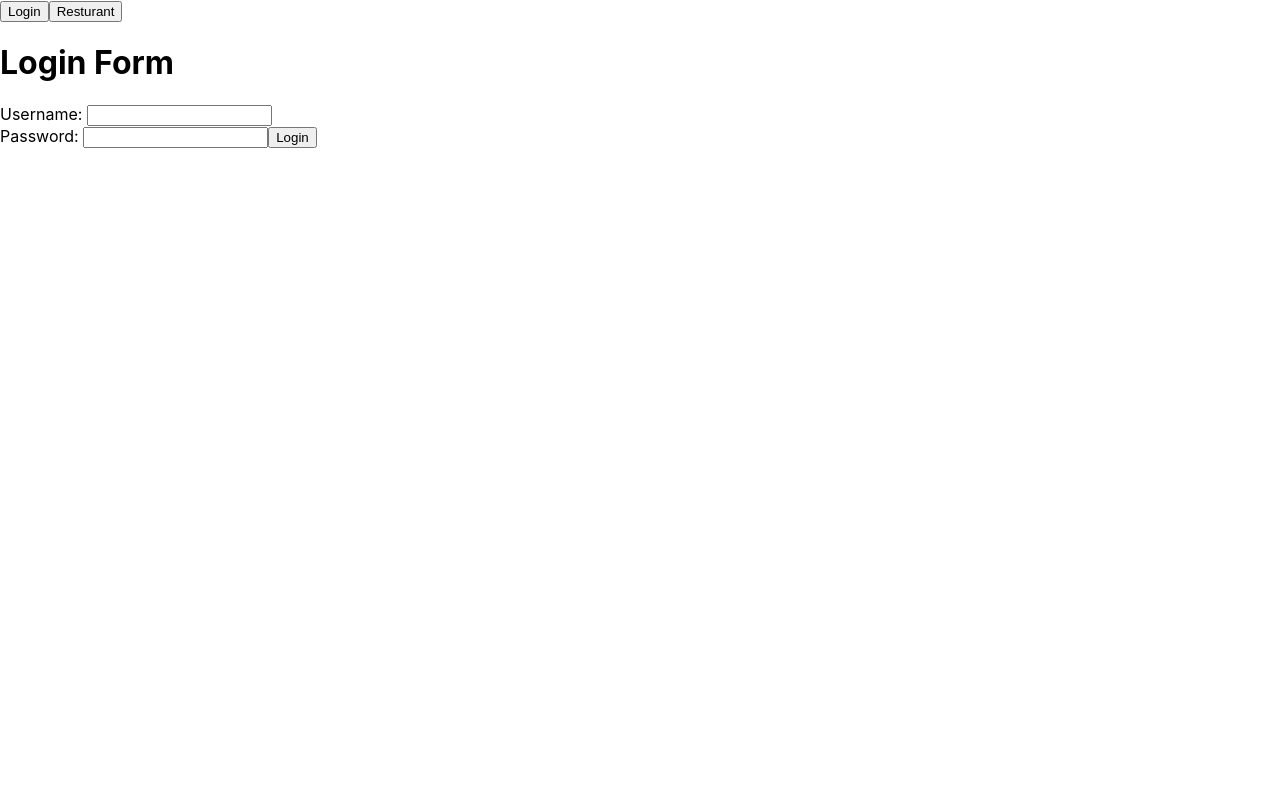
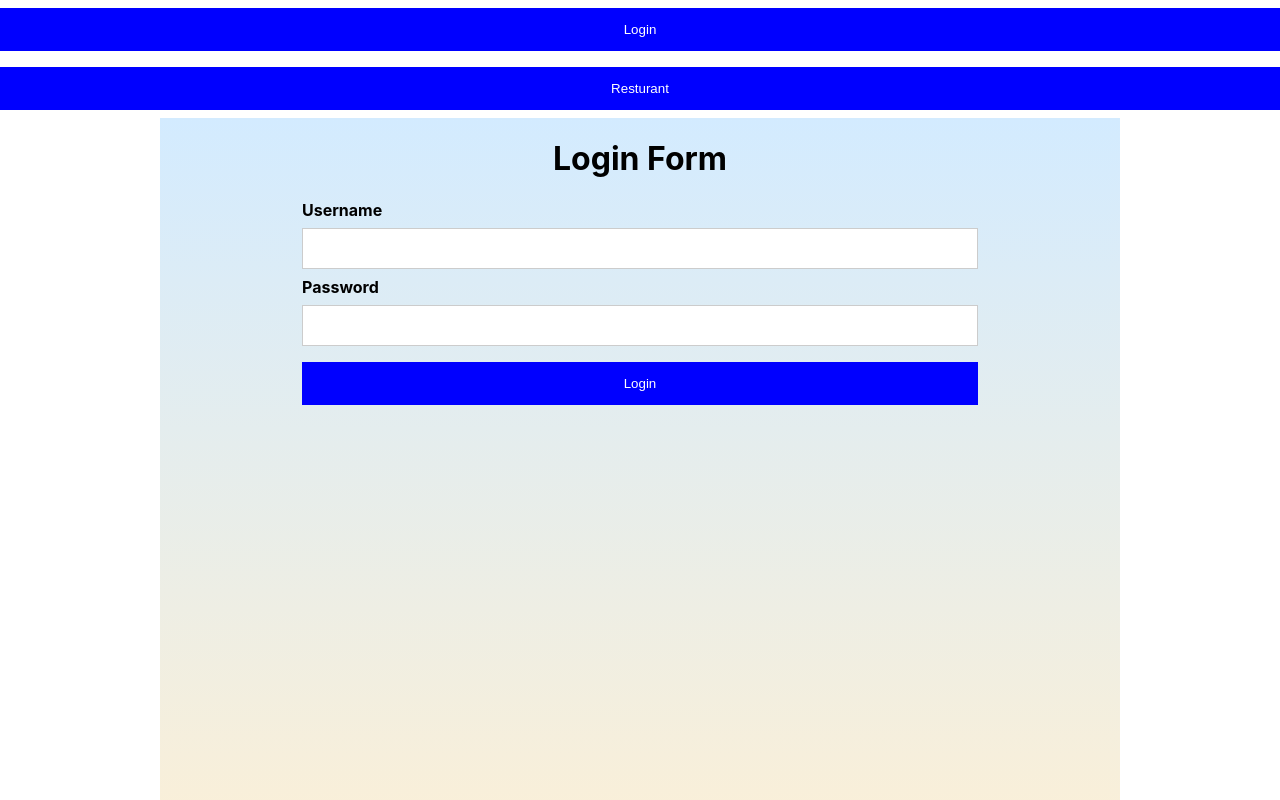
Before and after one commit to shashanknaik808/react_resturant_app, a React (Create React App) app in the folder frontend/: page /login in a window 1280 px wide. Shown: the top 800 px of the page. Built offline with nearby package versions, Linux system fonts and the light colour scheme.

Commit message:
Completed Login form outlook

```diff
--- a/frontend/src/component/login/Login.css
+++ b/frontend/src/component/login/Login.css
@@ -0,0 +1,51 @@
+body {
+    height: 120vh;
+}
+
+#root {
+    height: 120vh;
+}
+
+.pri {
+    background: linear-gradient(#d3ebff, #fff0d3);
+    background-position: center;
+    background-repeat: no-repeat;
+    background-size: 120vh;
+
+    display: flex;
+    align-items: center;
+    flex-direction: column;
+    justify-content: space-between;
+}
+
+.wrapper {
+    height: 100vh;
+}
+
+input[type=text],
+input[type=password] {
+    width: 100%;
+    padding: 12px 20px;
+    margin: 8px 0;
+    display: inline-block;
+    border: 1px solid #ccc;
+    box-sizing: border-box;
+}
+
+button {
+    background-color: blue;
+    color: white;
+    padding: 14px 20px;
+    margin: 8px 0px;
+    border: none;
+    cursor: pointer;
+    width: 100%;
+}
+
+button:hover {
+    opacity: 0.8;
+}
+
+h1 {
+    text-align: center;
+}
--- a/frontend/src/component/login/Login.jsx
+++ b/frontend/src/component/login/Login.jsx
@@ -12,14 +12,26 @@ function Login(props) {
     }
 
     return (
-        <div>
-            <h1>Login Form</h1>
-            <form onSubmit={handleSubmit}>
-                Username: <input type='text' name='username' id='username' /><br />
-                Password: <input type='password' name='password' id='password' />
-                <input type='submit' value='Login' />
-            </form>
-        </div>
+        <div className='pri'>
+            <div className='wrapper'>
+                <h1>Login Form</h1>
+                <form onSubmit={handleSubmit}>
+
+                    <div className='container'>
+                        <label htmlFor="username"> <b>Username </b></label>
+                        <input type="text" name='username' id='username' required />
+
+                        <label htmlFor="password"> <b>Password</b></label>
+                        <input type="password" name='password' id='password' required />
+
+                        <button type='submit'>Login</button>
+                    </div>
+
+                </form>
+
+            </div>
+
+        </div >
     )
 }
 
```
